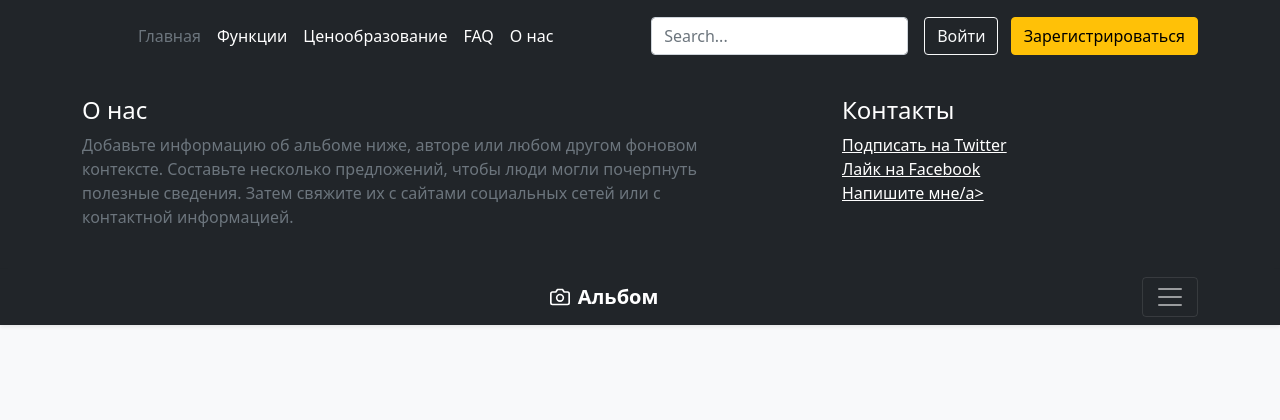
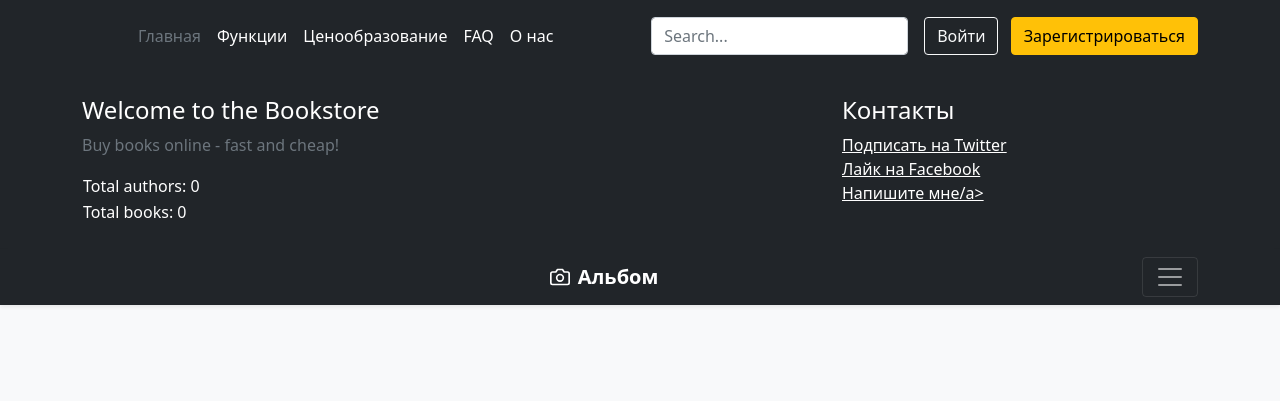
Before and after one commit to DoctorBA/Django-website, a Django app: page / in a window 1280 px wide, after a click that opens the changed part. Shown: the top 420 px of the page. Run offline with Django 4.2, Linux system fonts and the light colour scheme; data that the repository does not hold is empty.

Commit message:
HomeWork 28.11.2022

```diff
--- a/shop/templates/base.html
+++ b/shop/templates/base.html
@@ -2,7 +2,7 @@
 <html lang="en">
 <head>
     <meta charset="UTF-8">
-    <title>Document</title>
+    <title>Bookstore</title>
     <link href="https://cdn.jsdelivr.net/npm/bootstrap@5.0.2/dist/css/bootstrap.min.css" rel="stylesheet" integrity="sha384-EVSTQN3/azprG1Anm3QDgpJLIm9Nao0Yz1ztcQTwFspd3yD65VohhpuuCOmLASjC" crossorigin="anonymous">
     <script src="https://cdn.jsdelivr.net/npm/@popperjs/core@2.9.2/dist/umd/popper.min.js" integrity="sha384-IQsoLXl5PILFhosVNubq5LC7Qb9DXgDA9i+tQ8Zj3iwWAwPtgFTxbJ8NT4GN1R8p" crossorigin="anonymous"></script>
     <script src="https://cdn.jsdelivr.net/npm/bootstrap@5.0.2/dist/js/bootstrap.min.js" integrity="sha384-cVKIPhGWiC2Al4u+LWgxfKTRIcfu0JTxR+EQDz/bgldoEyl4H0zUF0QKbrJ0EcQF" crossorigin="anonymous"></script>
--- a/shop/templates/catalog/index.html
+++ b/shop/templates/catalog/index.html
@@ -5,8 +5,16 @@
       <div class="container">
         <div class="row">
           <div class="col-sm-8 col-md-7 py-4">
-          <h4 class="text-white">О нас</h4>
-          <p class="text-muted">Добавьте информацию об альбоме ниже, авторе или любом другом фоновом контексте. Составьте несколько предложений, чтобы люди могли почерпнуть полезные сведения. Затем свяжите их с сайтами социальных сетей или с контактной информацией.</p>
+            <h4 class="text-white">Welcome to the Bookstore</h4>
+            <p class="text-muted">Buy books online - fast and cheap!</p>
+            <table class="text-white">
+              <tr>
+                <td>Total authors: {{ authors }}</td>
+              </tr>
+              <tr>
+                <td>Total books: {{ numb }}</td>
+              </tr>
+            </table>
           </div>
           <div class="col-sm-4 offset-md-1 py-4">
             <h4 class="text-white">Контакты</h4>
@@ -58,7 +66,6 @@
             </div>
           </div>
         {% endfor %}
-
     </div>
   </div>
 </div>
```
Also changed, not shown: README.md. Lines whose indentation alone changed are shown as unchanged.
